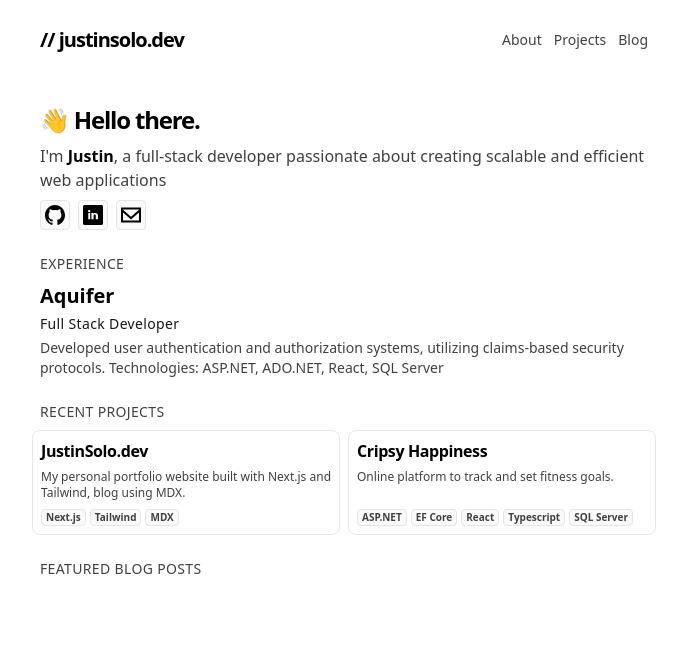
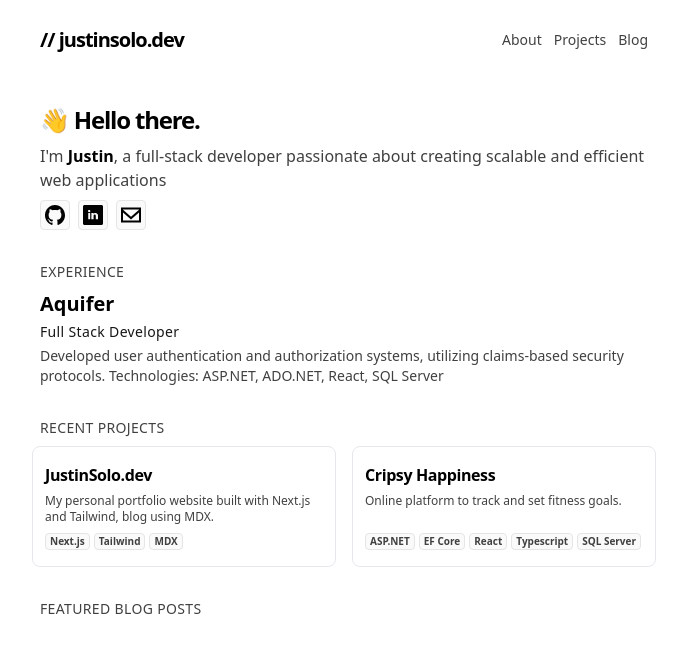
Before and after one commit to justinpaulosolo/justinsolo.dev, a Next.js app: page / in a window 1280 px wide. Shown: the top 652 px of the page, without its empty margins (296-983 px from the left). Built offline with nearby package versions, Linux system fonts and the light colour scheme.

Commit message:
Update styling in page.tsx

```diff
--- a/app/page.tsx
+++ b/app/page.tsx
@@ -13,7 +13,7 @@ function ProjectCard({
   technologies: string[];
 }) {
   return (
-    <div className="inline-flex flex-col rounded-lg border p-2 dark:border-neutral-700">
+    <div className="inline-flex flex-col rounded-lg border px-3 py-4 dark:border-neutral-700">
       <div className="space-y-1.5">
         <h3 className="font-semibold tracking-tight text-black dark:text-white">
           <a target="_blank" href={link} className="hover:underline">
@@ -39,7 +39,7 @@ function ProjectCard({
 }
 export default function Home() {
   return (
-    <section className="container space-y-6">
+    <section className="container space-y-8">
       <div className="mt-6 space-y-2">
         <h1 className="text-2xl font-bold tracking-tighter text-black dark:text-white">
           👋 Hello there.
@@ -102,7 +102,7 @@ export default function Home() {
         <h2 className="text-sm font-light tracking-wide text-neutral-700 dark:text-neutral-200">
           RECENT PROJECTS
         </h2>
-        <div className="-mx-2 grid grid-cols-1 gap-2 sm:grid-cols-2">
+        <div className="-mx-2 grid grid-cols-1 gap-4 sm:grid-cols-2">
           <ProjectCard
             technologies={["Next.js", "Tailwind", "MDX"]}
             title="JustinSolo.dev"
```
